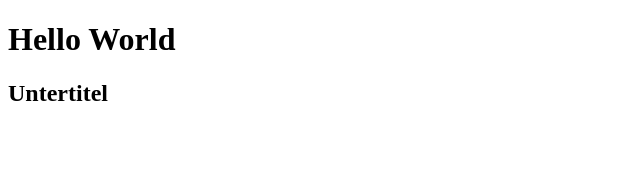
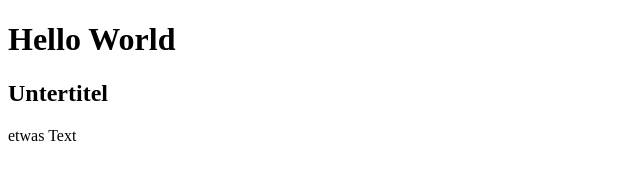
Before and after one commit to danielATbuhler/danielATbuhler.github.io, a plain HTML site: page index.html in a window 1280 px wide. Shown: the full height of the page, 0-640 px from the left. Drawn offline with Linux system fonts and the light colour scheme.

Commit message:
3rd commir

```diff
--- a/index.html
+++ b/index.html
@@ -8,5 +8,6 @@
 <body>
    <h1>Hello World</h1>
    <h2>Untertitel</h2>
+   <p>etwas Text</p>
 </body>
 </html>
```
